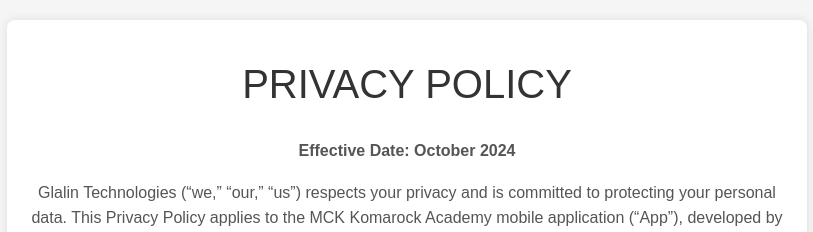
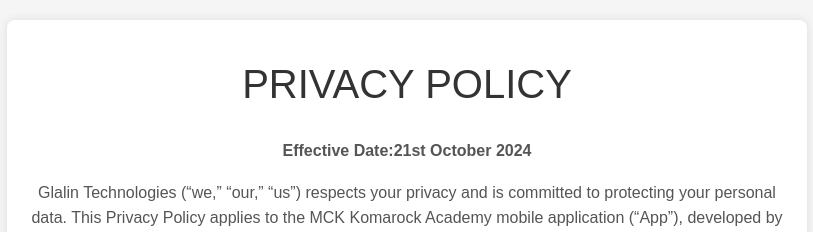
Before and after one commit to kevinmwg/Roadwayriders, a React (Create React App) app: page /privacypolicy in a window 1280 px wide. Shown: the top 232 px of the page, without its empty margins (233-1046 px from the left). Built offline with nearby package versions, Linux system fonts and the light colour scheme.

Commit message:
Fixed deployment issues

```diff
--- a/src/components/privacypolicy/privacypolicy.js
+++ b/src/components/privacypolicy/privacypolicy.js
@@ -7,7 +7,7 @@
     <div>
       <div className="privacy-policy-container">
         <h1>Privacy Policy</h1>
-        <p><strong>Effective Date: October 2024</strong></p>
+        <p><strong>Effective Date:21st October 2024</strong></p>
         <p>
           Glalin Technologies (“we,” “our,” “us”) respects your privacy and is committed to protecting your personal data.
           This Privacy Policy applies to the MCK Komarock Academy mobile application (“App”), developed by Glalin Technologies, based in Nairobi, Kenya.
```
